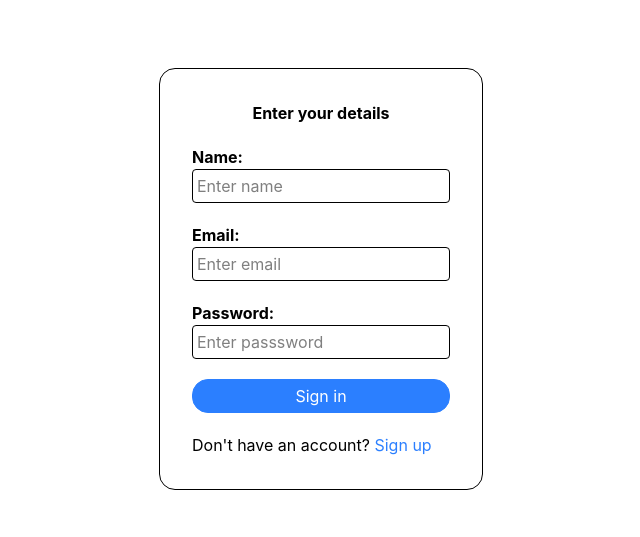
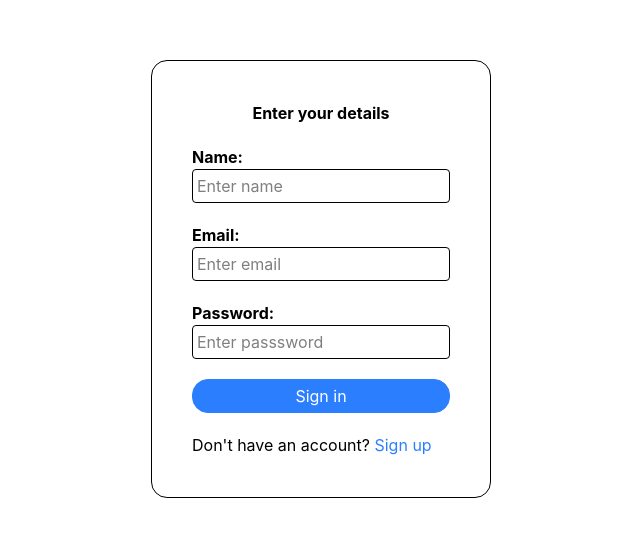
Before and after one commit to sohan-245/Chatgpt-clone, a React (Vite) app: page /login in a window 1280 px wide. Shown: the part 121-658 px from the top of the page, without its empty margins (319-959 px from the left). Built offline with nearby package versions, Linux system fonts and the light colour scheme.

Commit message:
added login page and dashboard

```diff
--- a/src/App.tsx
+++ b/src/App.tsx
@@ -7,6 +7,8 @@ import './App.css'
  import { BrowserRouter, Route, Routes } from 'react-router-dom';
 import Homepage from './pages/Homepage';
 import Loginpage from './pages/Loginpage';
+import CreateUserPage from './pages/CreateUserPage';
+import Dashboard from './pages/DashboardPage';
 
 function App() {
 
@@ -17,6 +19,8 @@ function App() {
       <Routes>
          <Route path="/"element={<Homepage/>}/>
          <Route path="/login"element={<Loginpage/>}/>
+         <Route path="/create-user"element={<CreateUserPage/>}/>
+         <Route path="/dashboard"element={<Dashboard/>}/>
       </Routes>
       </BrowserRouter>
       </>
--- /dev/null
+++ b/src/pages/DashboardPage.tsx
@@ -0,0 +1,8 @@
+function Dashboard(){
+    return(
+    <div className="flex flex-row border-2 p-5 justify-between gap-100 m-5">
+        <div>Dash Board</div>
+    </div>
+    )
+}
+export default Dashboard
--- a/src/pages/Loginpage.tsx
+++ b/src/pages/Loginpage.tsx
@@ -3,7 +3,7 @@ function Loginpage(){
     return(
         <>
        <div className="flex justify-center items-center h-screen w-screen">
-        <div className="flex flex-col border border-gray p-8 m-5 gap-5 rounded-2xl">
+        <div className="flex flex-col border border-gray p-10 m-8 gap-5 rounded-2xl">
             <strong className="mx-auto">Enter your details</strong>
         <div>
             <strong>Name:</strong><br/>
```
